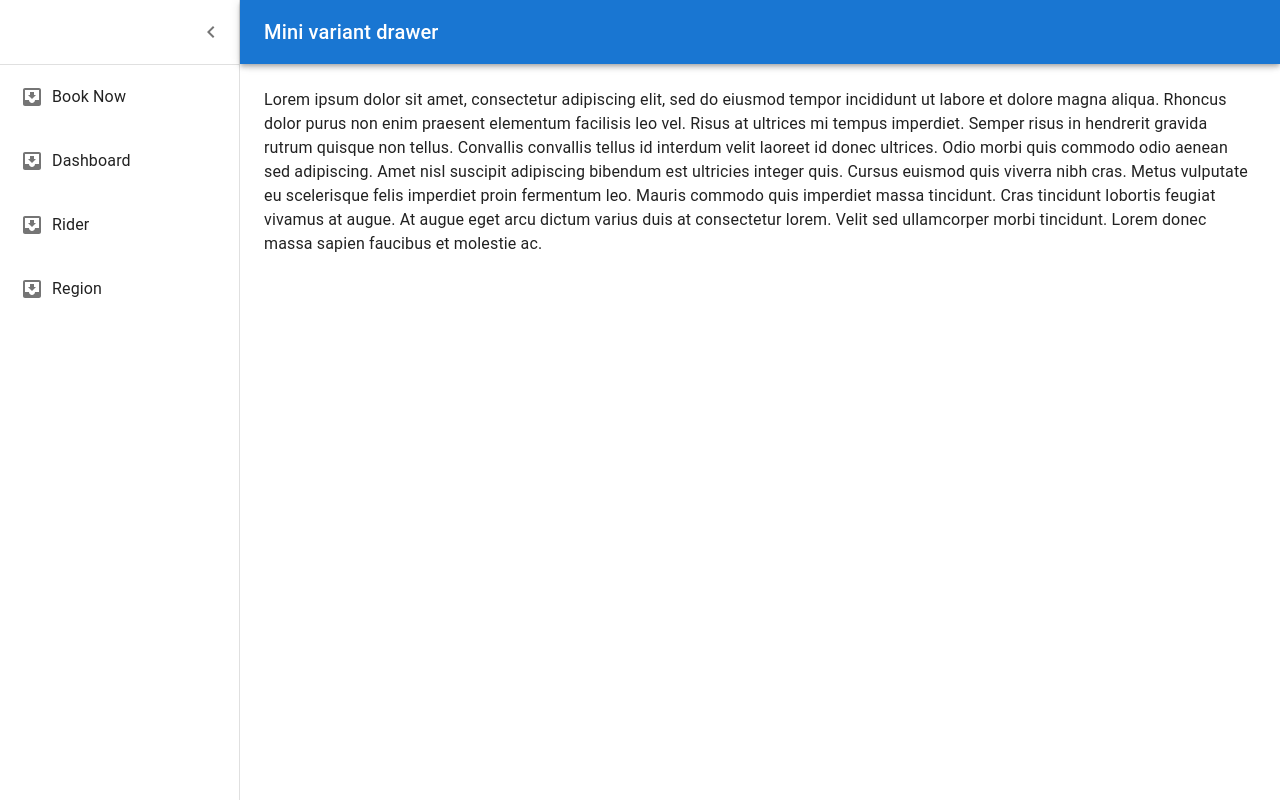
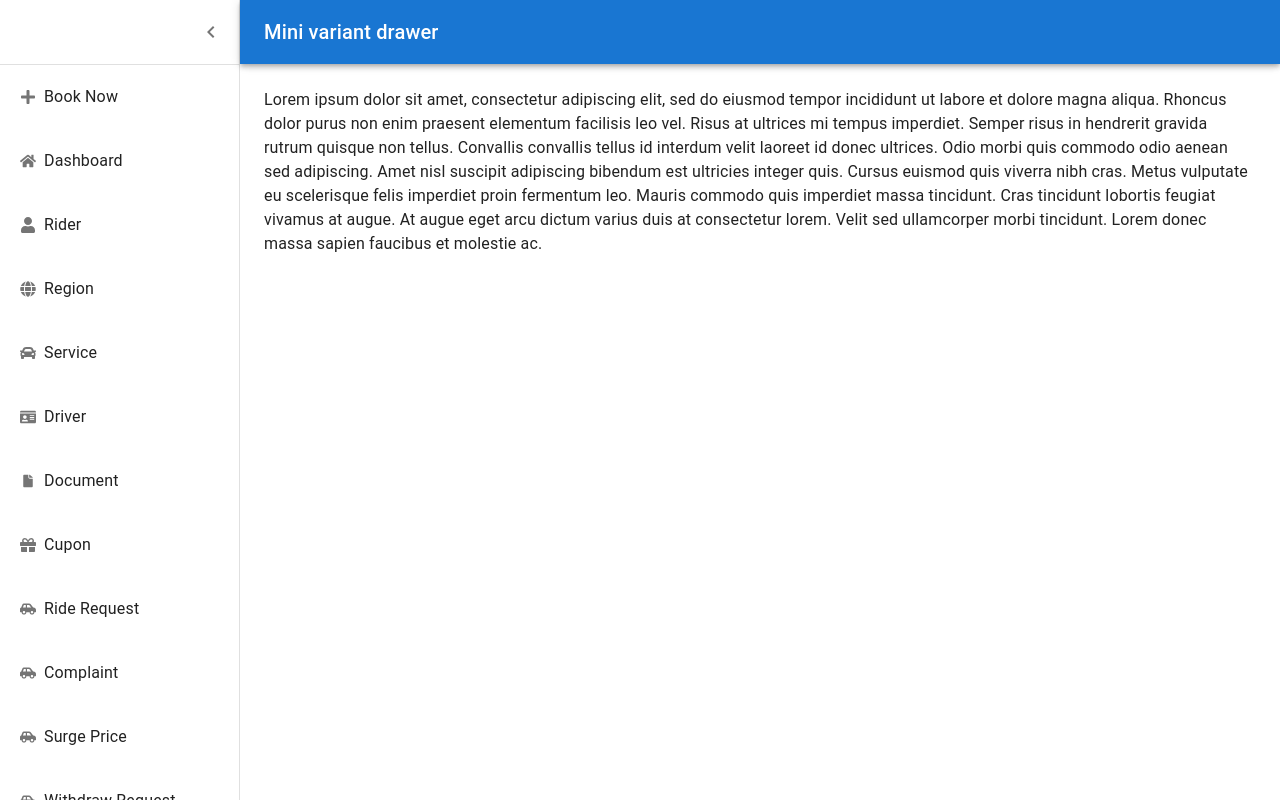
Before and after one commit to Kushal1715/mighty-taxi, a React (Vite) app in the folder mighty-taxi/: page / in a window 1280 px wide. Built offline with nearby package versions, Linux system fonts and the light colour scheme.

Commit message:
interface for navItem

```diff
--- a/mighty-taxi/src/components/sidenav/index.tsx
+++ b/mighty-taxi/src/components/sidenav/index.tsx
@@ -18,6 +18,10 @@ import ListItemIcon from '@mui/material/ListItemIcon';
 import ListItemText from '@mui/material/ListItemText';
 import InboxIcon from '@mui/icons-material/MoveToInbox';
 import { Collapse } from '@mui/material';
+import { FaCar, FaCarSide, FaGift, FaGlobe, FaHome, FaIdCard, FaList, FaPlus, FaUser } from 'react-icons/fa';
+import { MdAddBox } from 'react-icons/md';
+import { NavItem } from '@/interface/data';
+import { IoIosDocument } from 'react-icons/io';
 
 const drawerWidth = 240;
 
@@ -120,6 +124,296 @@ export default function SideNav() {
     setOpenMenu(!openMenu)
   };
 
+
+
+  const navitems: NavItem[] = [
+    {
+      icon: <FaPlus />,
+      item: "Book Now"
+    },
+    {
+      icon: <FaHome />,
+      item: "Dashboard"
+    },
+    {
+      icon: <FaUser />,
+      item: "Rider",
+      itemChildren: [
+        {
+          childrenIcon: <FaList />,
+          childrenItem: "Rider List"
+        },
+        {
+          childrenIcon: <MdAddBox />,
+          childrenItem: "Add Rider"
+        }
+      ]
+    },
+    {
+      icon: <FaGlobe />,
+      item: "Region",
+      itemChildren: [
+        {
+          childrenIcon: <FaList />,
+          childrenItem: "Region List"
+        },
+        {
+          childrenIcon: <MdAddBox />,
+          childrenItem: "Add Region"
+        }
+      ]
+    },
+    {
+      icon: <FaCar />,
+      item: "Service",
+      itemChildren: [
+        {
+          childrenIcon: <FaList />,
+          childrenItem: "Service List"
+        },
+        {
+          childrenIcon: <MdAddBox />,
+          childrenItem: "Add Service"
+        }
+      ]
+    },
+    {
+      icon: <FaIdCard />,
+      item: "Driver",
+      itemChildren: [
+        {
+          childrenIcon: <FaList />,
+          childrenItem: "Driver List"
+        },
+        {
+          childrenIcon: <FaList />,
+          childrenItem: "Pending Driver"
+        },
+        {
+          childrenIcon: <MdAddBox />,
+          childrenItem: "Add Driver"
+        },
+        {
+          childrenIcon: <MdAddBox />,
+          childrenItem: "Manage Driver Document"
+        }
+      ]
+    },
+    {
+      icon: <IoIosDocument />,
+      item: "Document",
+      itemChildren: [
+        {
+          childrenIcon: <FaList />,
+          childrenItem: "Document List"
+        },
+
+        {
+          childrenIcon: <MdAddBox />,
+          childrenItem: "Add Document"
+        },
+
+      ]
+    },
+    {
+      icon: <FaGift />,
+      item: "Cupon",
+      itemChildren: [
+        {
+          childrenIcon: <FaList />,
+          childrenItem: "Cupon List"
+        },
+
+        {
+          childrenIcon: <MdAddBox />,
+          childrenItem: "Add Cupon"
+        },
+
+      ]
+    },
+    {
+      icon: <FaCarSide />,
+      item: "Ride Request",
+      itemChildren: [
+        {
+          childrenIcon: <FaList />,
+          childrenItem: "All List"
+        },
+        {
+          childrenIcon: <FaList />,
+          childrenItem: "New Ride List"
+        },
+        {
+          childrenIcon: <FaList />,
+          childrenItem: "Completed List"
+        },
+        {
+          childrenIcon: <FaList />,
+          childrenItem: "Cancelled List"
+        },
+        {
+          childrenIcon: <FaList />,
+          childrenItem: "Pending List"
+        },
+      ]
+    },
+    {
+      icon: <FaCarSide />,
+      item: "Complaint",
+      itemChildren: [
+        {
+          childrenIcon: <FaList />,
+          childrenItem: "Resolved List"
+        },
+        {
+          childrenIcon: <FaList />,
+          childrenItem: "Pending List"
+        },
+        {
+          childrenIcon: <FaList />,
+          childrenItem: "Investigation List"
+        },
+
+      ]
+    },
+    {
+      icon: <FaCarSide />,
+      item: "Surge Price",
+
+    },
+    {
+      icon: <FaCarSide />,
+      item: "Withdraw Request",
+      itemChildren: [
+        {
+          childrenIcon: <FaList />,
+          childrenItem: "All"
+        },
+        {
+          childrenIcon: <FaList />,
+          childrenItem: "Pending List"
+        },
+        {
+          childrenIcon: <FaList />,
+          childrenItem: "Approved List"
+        },
+        {
+          childrenIcon: <FaList />,
+          childrenItem: "Decline List"
+        },
+
+      ]
+    },
+    {
+      icon: <FaCarSide />,
+      item: "App Language Setting",
+      itemChildren: [
+        {
+          childrenIcon: <FaList />,
+          childrenItem: "Default Keyword List"
+        },
+        {
+          childrenIcon: <FaList />,
+          childrenItem: "Language List"
+        },
+        {
+          childrenIcon: <FaList />,
+          childrenItem: "Language with Keyword List"
+        },
+        {
+          childrenIcon: <FaList />,
+          childrenItem: "Bulk Import Data List"
+        },
+
+      ]
+    },
+    {
+      icon: <FaCarSide />,
+      item: "Account Setting",
+      itemChildren: [
+        {
+          childrenIcon: <FaList />,
+          childrenItem: "Role List"
+        },
+        {
+          childrenIcon: <FaList />,
+          childrenItem: "Permission List"
+        },
+      ]
+    },
+    {
+      icon: <FaCarSide />,
+      item: "Additional Fees",
+      itemChildren: [
+        {
+          childrenIcon: <FaList />,
+          childrenItem: "Additional Fees List"
+        },
+        {
+          childrenIcon: <FaList />,
+          childrenItem: "Add Additional Fees"
+        },
+      ]
+    },
+    {
+      icon: <FaCarSide />,
+      item: "SOS",
+      itemChildren: [
+        {
+          childrenIcon: <FaList />,
+          childrenItem: "SOS List"
+        },
+        {
+          childrenIcon: <FaList />,
+          childrenItem: "Add SOS"
+        },
+      ]
+    },
+    {
+      icon: <FaCarSide />,
+      item: "Push Notification",
+      itemChildren: [
+        {
+          childrenIcon: <FaList />,
+          childrenItem: "Push Notification List"
+        },
+        {
+          childrenIcon: <FaList />,
+          childrenItem: "Add Push Notification"
+        },
+      ]
+    },
+    {
+      icon: <FaCarSide />,
+      item: "Report",
+      itemChildren: [
+        {
+          childrenIcon: <FaList />,
+          childrenItem: "Admin Report"
+        },
+        {
+          childrenIcon: <FaList />,
+          childrenItem: "Driver Earning"
+        },
+        {
+          childrenIcon: <FaList />,
+          childrenItem: "Service wise"
+        },
+      ]
+    },
+  ]
+
+
+
+
+
+
+
+
+
+
+
+
   return (
     <Box sx={{ display: 'flex' }}>
       <CssBaseline />
@@ -151,40 +445,11 @@ export default function SideNav() {
           </IconButton>
         </DrawerHeader>
         <Divider />
-        <List>
-          <ListItem disablePadding sx={{ display: 'block' }}>
-            <ListItemButton sx={{ minHeight: 48, px: 2.5, gap: 1 }}>
-              <ListItemIcon sx={{ minWidth: 0, justifyContent: 'center' }}>
-                <InboxIcon />
-              </ListItemIcon>
-              <ListItemText
-                primary="Book Now"
-                sx={{
-                  opacity: open ? 1 : 0,
-                }}
-              />
-            </ListItemButton>
-          </ListItem>
-        </List>
-        <List>
-          <ListItem disablePadding sx={{ display: 'block' }}>
-            <ListItemButton sx={{ minHeight: 48, px: 2.5, gap: 1 }}>
-              <ListItemIcon sx={{ minWidth: 0, justifyContent: 'center' }}>
-                <InboxIcon />
-              </ListItemIcon>
-              <ListItemText
-                primary="Dashboard"
-                sx={{
-                  opacity: open ? 1 : 0,
-                }}
-              />
-            </ListItemButton>
-          </ListItem>
-        </List>
-        <List>
+        {
+          navitems.map((navItem: NavItem) => <List>
             <ListItem disablePadding sx={{ display: 'block' }}>
               <ListItemButton
-              onClick={() => toggleDrawerMenu('rider')}
+                onClick={() => toggleDrawerMenu(navItem.item)}
                 sx={{
                   minHeight: 48,
                   px: 2.5,
@@ -192,83 +457,36 @@ export default function SideNav() {
                 }}
               >
                 <ListItemIcon sx={{ minWidth: 0, justifyContent: 'center' }}>
-                <InboxIcon />
+                  {navItem.icon}
                 </ListItemIcon>
                 <ListItemText
-                primary="Rider"
+                  primary={navItem.item}
                   sx={{
                     opacity: open ? 1 : 0,
                   }}
                 />
               </ListItemButton>
-            {/* Dropdown menu for Rider */}
-            <Collapse in={openMenu && openDrawer === 'rider'} timeout="auto" unmountOnExit>
+              {
+                navItem.itemChildren && navItem.itemChildren.map((children) => <Collapse in={openMenu && openDrawer === navItem.item} timeout="auto" unmountOnExit>
                   <List component="div">
                     <ListItemButton sx={{ pl: 3, gap: 1 }}>
                       <ListItemIcon sx={{ minWidth: 0, justifyContent: 'center' }}>
-                    <InboxIcon />
+                        {children.childrenIcon}
                       </ListItemIcon>
-                  <ListItemText primary="Rider List" sx={{
-                    opacity: open ? 1 : 0,
-                  }} />
-                </ListItemButton>
-                <ListItemButton sx={{ pl: 3, gap: 1 }}>
-                  <ListItemIcon sx={{ minWidth: 0, justifyContent: 'center' }}>
-                    <InboxIcon />
-                  </ListItemIcon>
-                  <ListItemText primary="Add Rider" sx={{
+                      <ListItemText primary={children.childrenItem} sx={{
                         opacity: open ? 1 : 0,
                       }} />
                     </ListItemButton>
 
-              </List>
-            </Collapse>
-          </ListItem>
-        </List>
-        <List>
-          <ListItem disablePadding sx={{ display: 'block' }}>
-            <ListItemButton
-              onClick={() => toggleDrawerMenu('region')}
-              sx={{
-                minHeight: 48,
-                px: 2.5,
-                gap: 1
-              }}
-            >
-              <ListItemIcon sx={{ minWidth: 0, justifyContent: 'center' }}>
-                <InboxIcon />
-              </ListItemIcon>
-              <ListItemText
-                primary="Region"
-                sx={{
-                  opacity: open ? 1 : 0,
-                }}
-              />
-            </ListItemButton>
-            {/* Dropdown menu for Rider */}
-            <Collapse in={openMenu && openDrawer === 'region'} timeout="auto" unmountOnExit>
-              <List component="div">
-                <ListItemButton sx={{ pl: 3, gap: 1 }}>
-                  <ListItemIcon sx={{ minWidth: 0, justifyContent: 'center' }}>
-                    <InboxIcon />
-                  </ListItemIcon>
-                  <ListItemText primary="Region List" sx={{
-                    opacity: open ? 1 : 0,
-                  }} />
-                </ListItemButton>
-                <ListItemButton sx={{ pl: 3, gap: 1 }}>
-                  <ListItemIcon sx={{ minWidth: 0, justifyContent: 'center' }}>
-                    <InboxIcon />
-                  </ListItemIcon>
-                  <ListItemText primary="Add Region" sx={{
-                    opacity: open ? 1 : 0,
-                  }} />
-                </ListItemButton>
 
                   </List>
-            </Collapse>
+
+                </Collapse>)
+              }
+
             </ListItem>
-        </List>
+          </List>)
+        }
       </Drawer>
       <Box component="main" sx={{ flexGrow: 1, p: 3 }}>
         <DrawerHeader />
--- /dev/null
+++ b/mighty-taxi/src/interface/data.ts
@@ -0,0 +1,8 @@
+export interface NavItem {
+  icon: JSX.Element;
+  item: string;
+  itemChildren?: {
+    childrenIcon: JSX.Element;
+    childrenItem: string
+  }[]
+}
```
Lines whose indentation alone changed are shown as unchanged.
